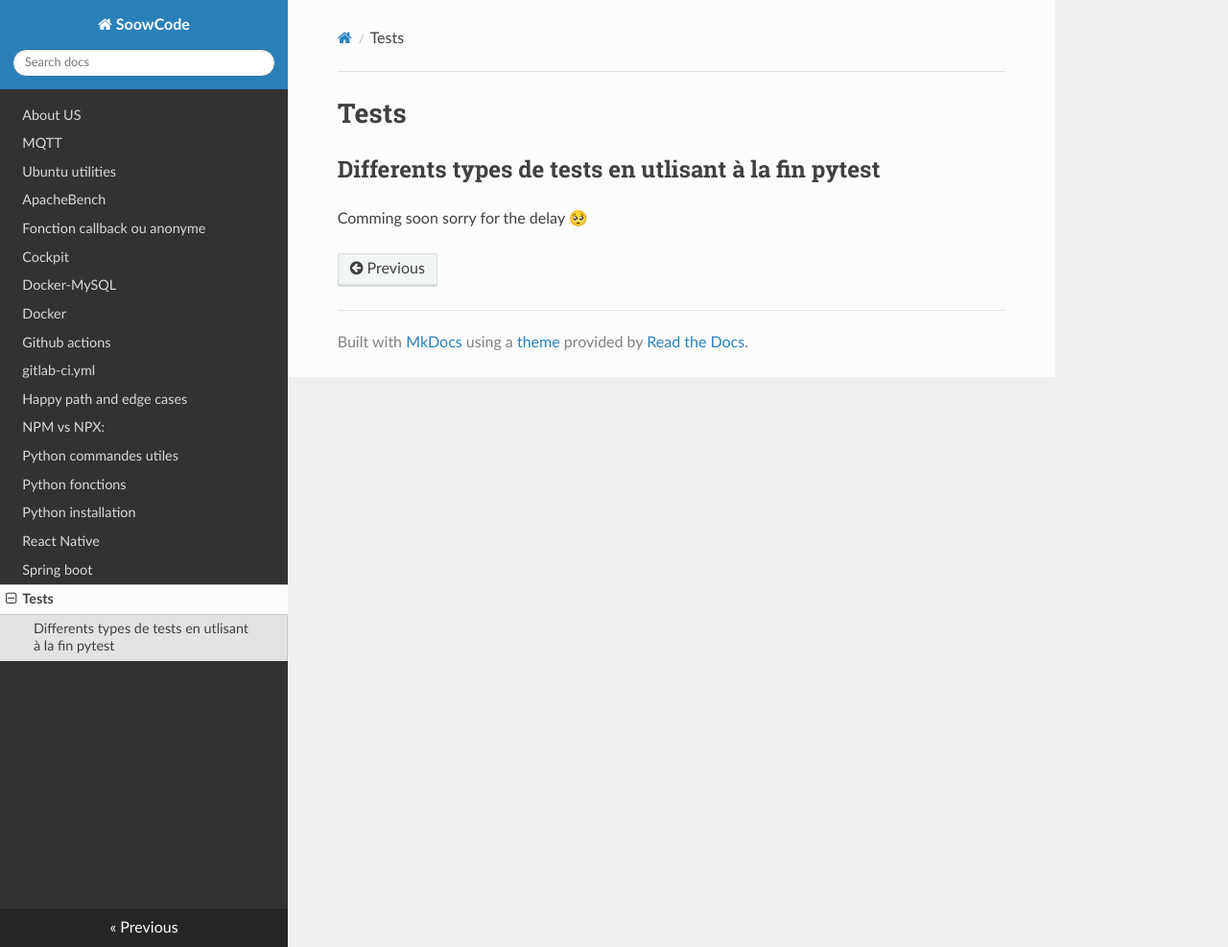
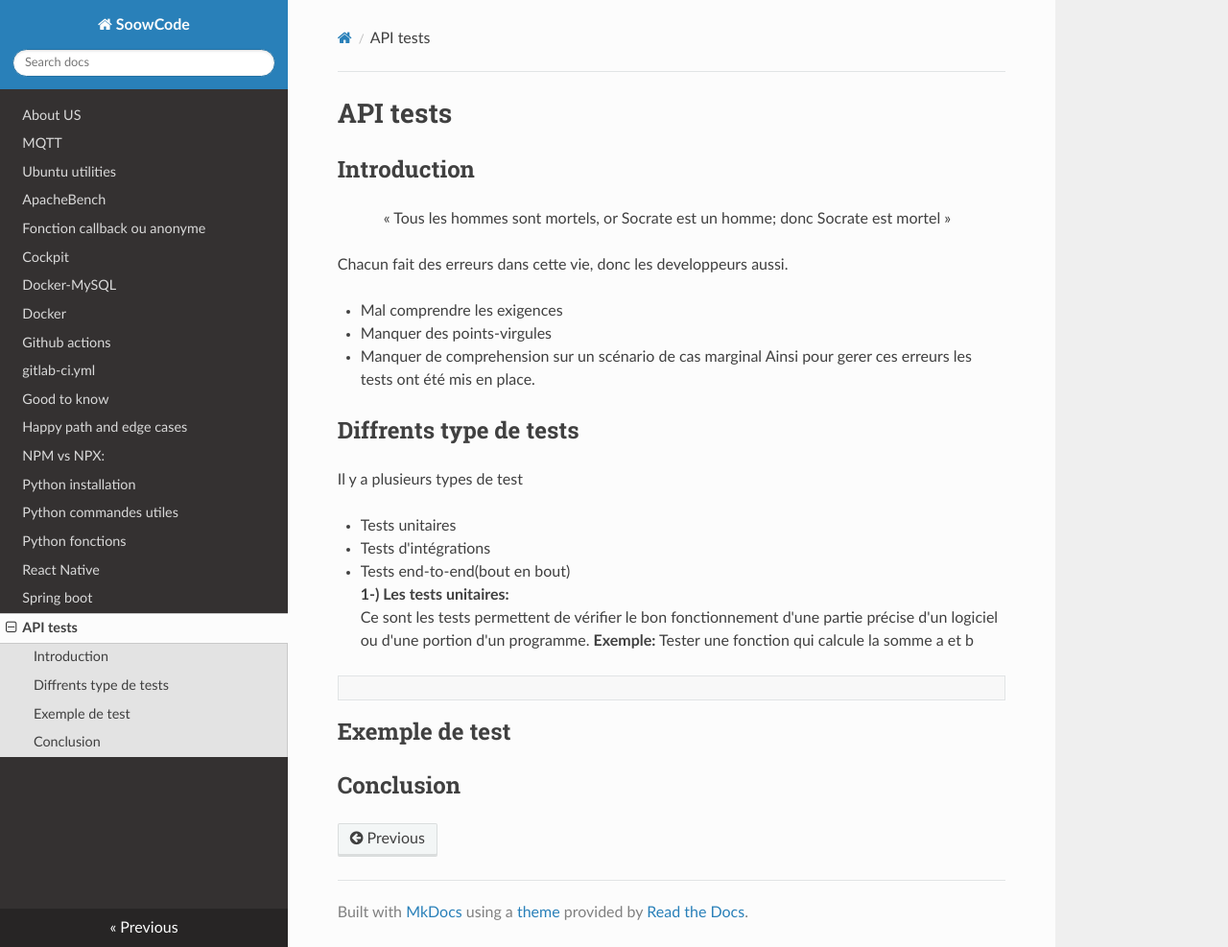
Before and after one commit to soowcode/soowcode.github.io, an MkDocs documentation site: the page built from docs/tests.md, in a window 1280 px wide and 987 px high. Shown: the whole window at 96% size. Built offline with MkDocs 1.6.1, drawn with Linux system fonts in a browser that asks for light colours; nearby versions of some CDN libraries.

Commit message:
#3: update the documentation by refactoring

````diff
--- a/docs/tests.md
+++ b/docs/tests.md
@@ -1,3 +1,25 @@
-# Tests
-## Differents types de tests en utlisant à la fin pytest
-Comming soon sorry for the delay 🥺
+# API tests
+## Introduction
+>> « Tous les hommes sont mortels, or Socrate est un homme; donc Socrate est mortel »
+
+
+Chacun fait des erreurs dans cette vie, donc les developpeurs aussi.
+
+- Mal comprendre les exigences
+- Manquer des points-virgules
+- Manquer de comprehension sur un scénario de cas marginal
+Ainsi pour gerer ces erreurs les tests ont été mis en place.
+## Diffrents type de tests
+Il y a plusieurs types de test
+
+- Tests unitaires
+- Tests d'intégrations
+- Tests end-to-end(bout en bout)
+**1-) Les tests unitaires:**
+Ce sont les tests permettent de vérifier le bon fonctionnement d'une partie précise d'un logiciel ou d'une portion d'un programme.
+**Exemple:**
+Tester une fonction qui calcule la somme a et b
+```
+```
+## Exemple de test
+## Conclusion
````
Also changed, not shown: docs/docker.md (+11 -5 lines), docs/gitlab_ci.md (+4 -1 lines), docs/good-to-know.md (added, +8 -0 lines), docs/happy-path-and-edge-cases.md (+2 -2 lines), docs/python-.md (renamed from docs/python-installation.md, +5 -3 lines), docs/python-functions.md (+2 -0 lines), docs/img/did-you-know.gif (added), docs/img/docker.gif (added).
